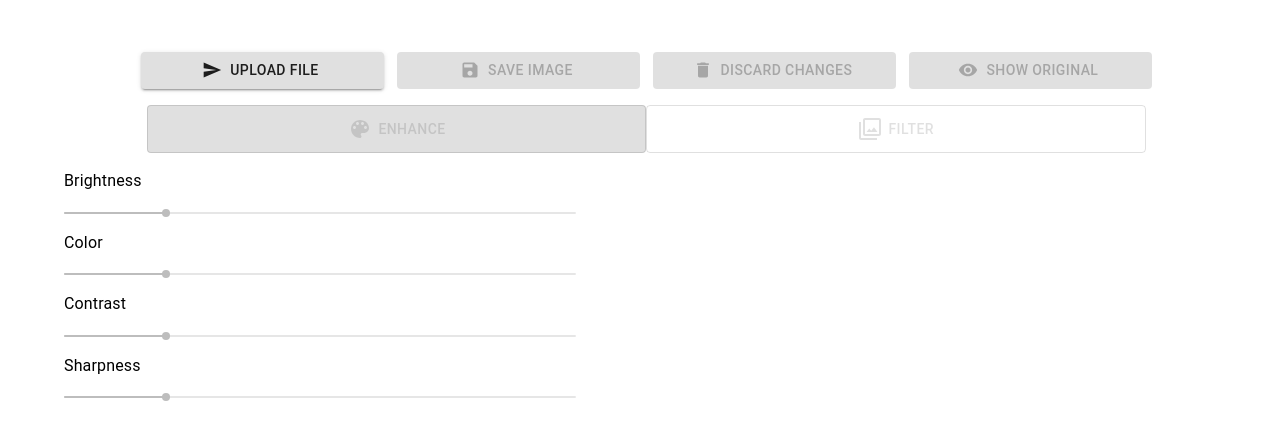
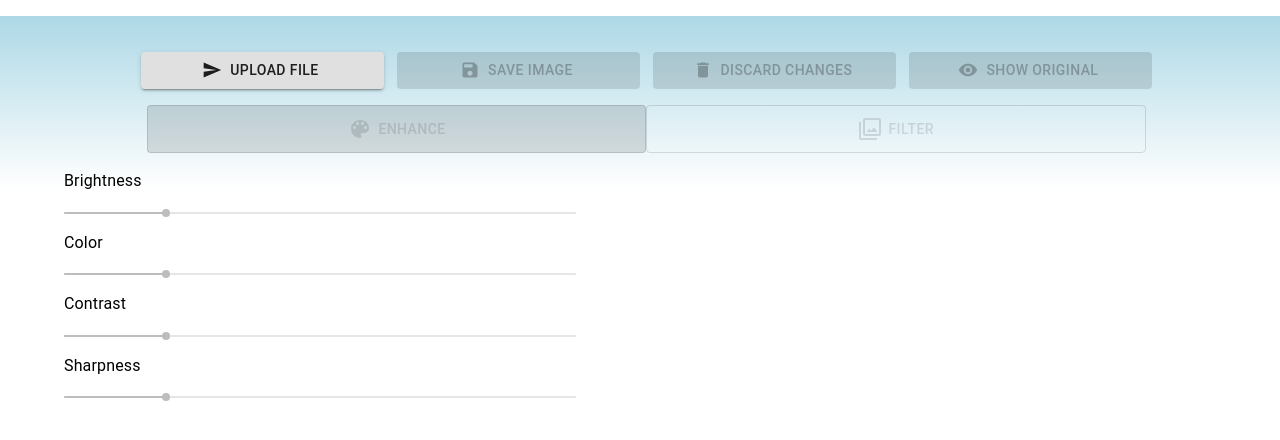
Before and after one commit to tadeq/Web-pillow, a React (Create React App) app in the folder frontend/web-pillow/: page / in a window 1280 px wide. Shown: the top 440 px of the page. Built offline with nearby package versions, Linux system fonts and the light colour scheme; no server answers.

Commit message:
set background color

```diff
--- a/frontend/web-pillow/src/App.js
+++ b/frontend/web-pillow/src/App.js
@@ -262,10 +262,9 @@ class App extends React.Component {
     };
 
     render() {
-        //TODO fix filter/enhance after discarding and loading another image
         const {classes} = this.props;
         return (
-            <div className='body'>
+            <div className={classes.body}>
                 <div className={classes.image_box}>
                     <img src={this.state.compareClicked ? this.state.originalImage : this.state.editedImage} alt=''/>
                 </div>
--- a/frontend/web-pillow/src/styles.js
+++ b/frontend/web-pillow/src/styles.js
@@ -1,6 +1,6 @@
 const styles = {
     body: {
-        // backgroundImage:
+        backgroundImage: 'linear-gradient(lightblue, white)',
     },
     top_buttons_box: {
         marginTop: '2vh',
```
